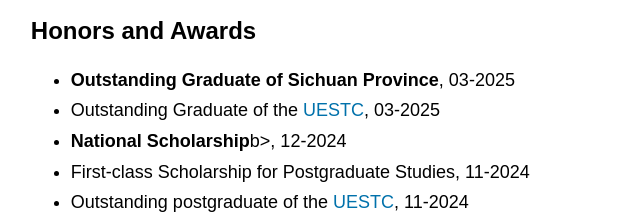
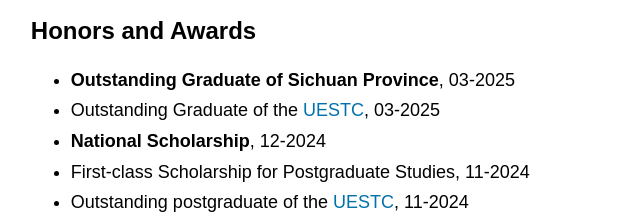
Before and after one commit to zengxyyu/zengxyyu.github.io, a plain HTML site: page index.html in a window 1280 px wide. Shown: the part 1373-1588 px from the top of the page, 362-1002 px from the left. Drawn offline with Linux system fonts and the light colour scheme.

Commit message:
Update index.html

```diff
--- a/index.html
+++ b/index.html
@@ -163,7 +163,7 @@
                 <ul>
                     <li><b>Outstanding Graduate of Sichuan Province</b></a>, 03-2025</li>
                     <li>Outstanding Graduate of the <a href="https://www.uestc.edu.cn/">UESTC</a>, 03-2025</li>
-                    <li><b>National Scholarship</b>b></a>, 12-2024</li>
+                    <li><b>National Scholarship</b></a>, 12-2024</li>
                     <li>First-class Scholarship for Postgraduate Studies</a>, 11-2024</li>
                     <li>Outstanding postgraduate of the <a href="https://www.uestc.edu.cn/">UESTC</a>, 11-2024</li>
                     <li>Outstanding party member of the <a href="https://www.uestc.edu.cn/">UESTC</a>, 07-2024</li>
```
